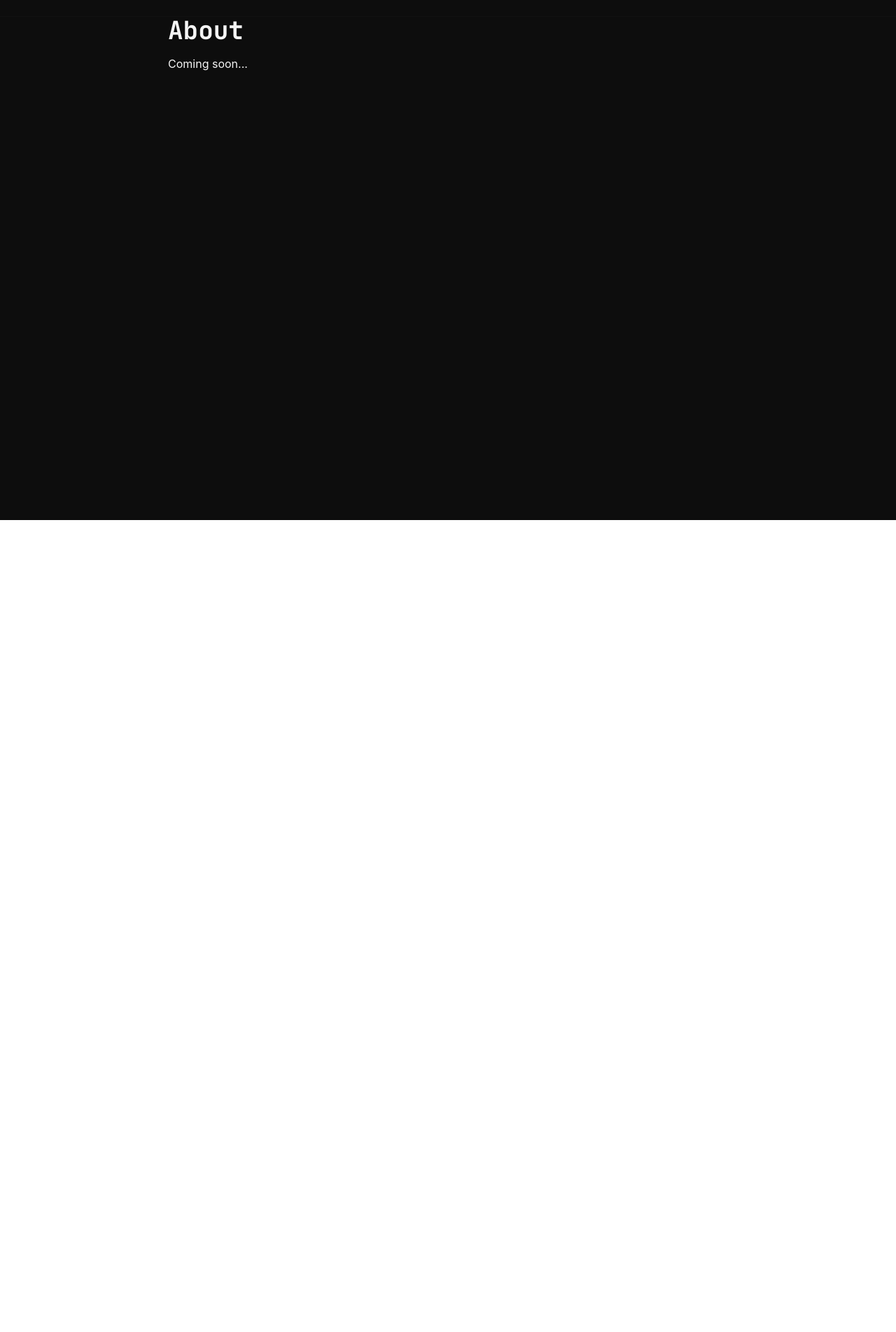
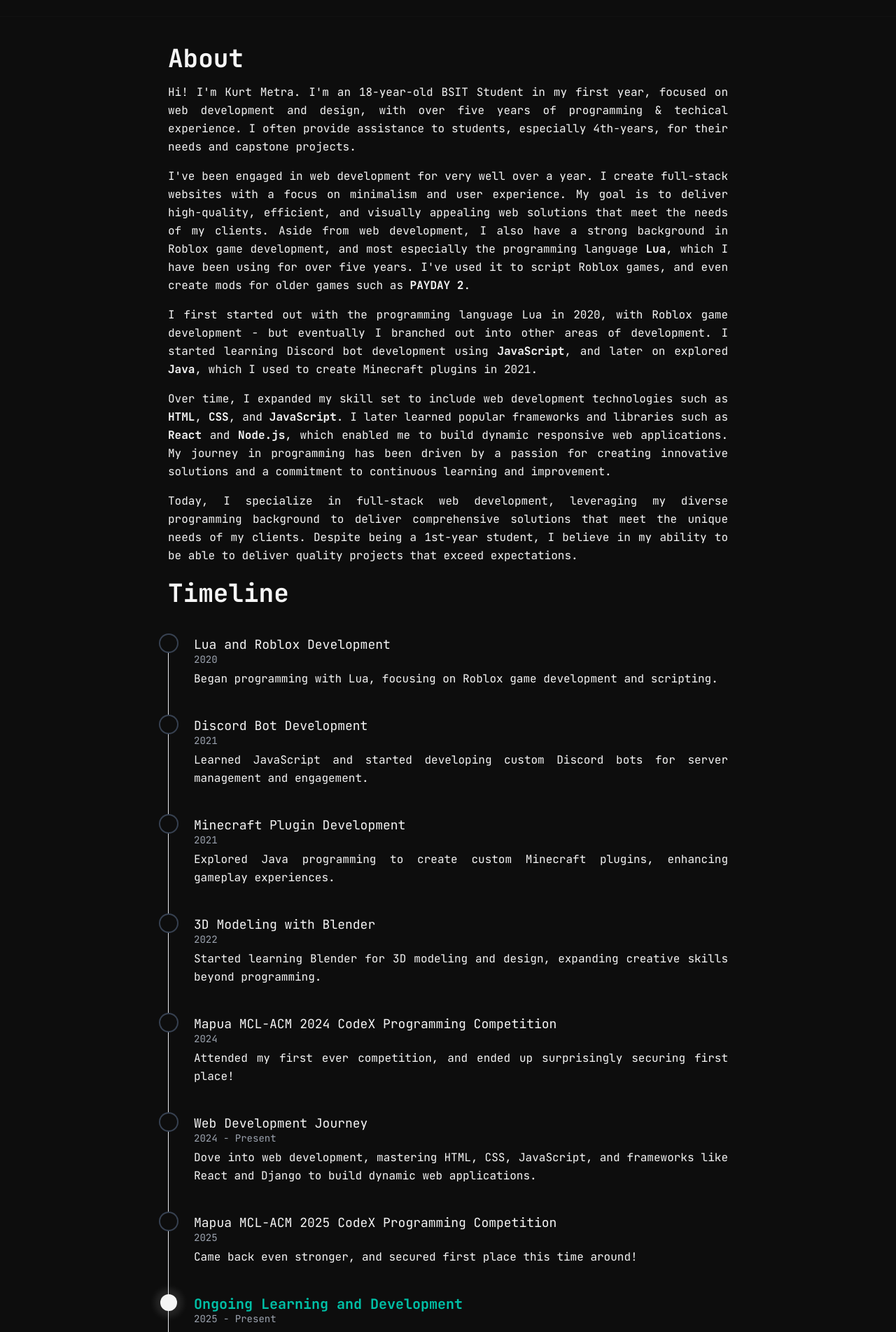
Before and after one commit to k-metra/NewPortfolio, a React (Create React App) app: page /en/about in a window 1280 px wide. Shown: the part 57-1960 px from the top of the page at 70% size. Before the commit the page ends 800 px from the top, so only its background shows below. Built offline with nearby package versions, Linux system fonts and the light colour scheme.

Commit message:
feat: enhance About page with timeline and future goals sections

```diff
--- a/src/pages/About.tsx
+++ b/src/pages/About.tsx
@@ -1,6 +1,56 @@
 import { Helmet } from "react-helmet-async";
+import VerticalTimeline from "../components/verticalTimeline";
+import { motion } from "framer-motion";
+import Footer from "../components/footer";
+import { useTranslation } from "react-i18next";
+import ReactMarkdown from "react-markdown";
 
 export default function About() {
+    const { t } = useTranslation();
+
+    const steps = [
+        {
+            label: 'Lua and Roblox Development',
+            description: t('about.timeline.1'),
+            date: '2020'
+        },
+        {
+            label: 'Discord Bot Development',
+            description: t('about.timeline.2'),
+            date: '2021'
+        },
+        {
+            label: 'Minecraft Plugin Development',
+            description: t('about.timeline.3'),
+            date: '2021'
+        },
+        {
+            label: '3D Modeling with Blender',
+            description: t('about.timeline.4'),
+            date: '2022'
+        },
+        {
+            label: 'Mapua MCL-ACM 2024 CodeX Programming Competition',
+            description: t('about.timeline.5'),
+            date: '2024'
+        },
+        {
+            label: 'Web Development Journey',
+            description: t('about.timeline.6'),
+            date: '2024 - Present',
+        },
+        {
+            label: "Mapua MCL-ACM 2025 CodeX Programming Competition",
+            description: t('about.timeline.7'),
+            date: '2025',
+        },
+        {
+            label: "Ongoing Learning and Development",
+            description: t('about.timeline.8'),
+            date: '2025 - Present',
+            active: true
+        }
+    ]
     return (
         <>
         <Helmet>
@@ -15,12 +65,57 @@ export default function About() {
                 <meta property="og:url" content="https://www.kurtmetra.dev/en/about" />
                 <meta property="og:type" content="website" />
             </Helmet>
+
         <main className="w-full min-h-screen flex flex-col items-center pt-20 pb-10 bg-background px-4 overflow-x-hidden">
 
-            <div className="w-full max-w-[90vw] sm:max-w-[28rem] md:max-w-[35rem] lg:max-w-[45rem] xl:max-w-[50rem] mx-4">
-                <h1 className="text-2xl sm:text-3xl md:text-4xl font-bold text-text-primary font-jetbrains">About</h1>
-                <p className="text-text-primary mt-4">Coming soon...</p>
-            </div>
+            <motion.div
+            initial={{ opacity: 0, y: 20 }}
+            animate={{ opacity: 1, y: 0 }}
+            transition={{ duration: 0.5 }}
+            exit={{ opacity: 0, y: 20}}
+            className="w-full max-w-[90vw] sm:max-w-[28rem] md:max-w-[35rem] lg:max-w-[45rem] xl:max-w-[50rem] my-10 font-jetbrains mx-4 [&_p]:leading-relaxed [&_p]:text-justify">
+                <h1 className="text-2xl sm:text-3xl md:text-4xl font-bold text-text-primary">About</h1>
+                <p className="text-text-primary mt-4">
+                    <ReactMarkdown>
+                        {t('about.p1')}
+                    </ReactMarkdown>
+
+                </p>
+                <p className="text-text-primary mt-4">
+                    <ReactMarkdown>
+                        {t('about.p2')}
+                    </ReactMarkdown>
+                </p>
+                <p className="text-text-primary mt-4">
+                    <ReactMarkdown>
+                        {t('about.p3')}
+                    </ReactMarkdown>
+                </p>
+                <p className="text-text-primary mt-4">
+                    <ReactMarkdown>
+                        {t('about.p4')}
+                    </ReactMarkdown>
+                </p>
+                <p className="text-text-primary mt-4">
+                    <ReactMarkdown>
+                        {t('about.p5')}
+                    </ReactMarkdown>
+                </p>
+
+                <h1 className="text-2xl sm:text-3xl md:text-4xl font-bold text-text-primary my-5">Timeline</h1>
+                <VerticalTimeline steps={steps} />
+                <h1 className="text-2xl sm:text-3xl md:text-4xl font-bold text-text-primary my-5">Future Goals</h1>
+                <p className="text-text-primary mt-4">
+                    <ReactMarkdown>{t('about.p6')}</ReactMarkdown>
+                </p>
+                <p className="text-text-primary mt-4">
+                    <ReactMarkdown>{t('about.p7')}</ReactMarkdown>
+                </p>
+                <p className="text-text-primary mt-4">
+                    Wanna hire me? See the <a href="/pricing" className="text-primary hover:underline underline-offset-4">pricing page</a> for more info!
+                </p>
+            </motion.div>
+            <Footer />
         </main>
         </>
     )
```
